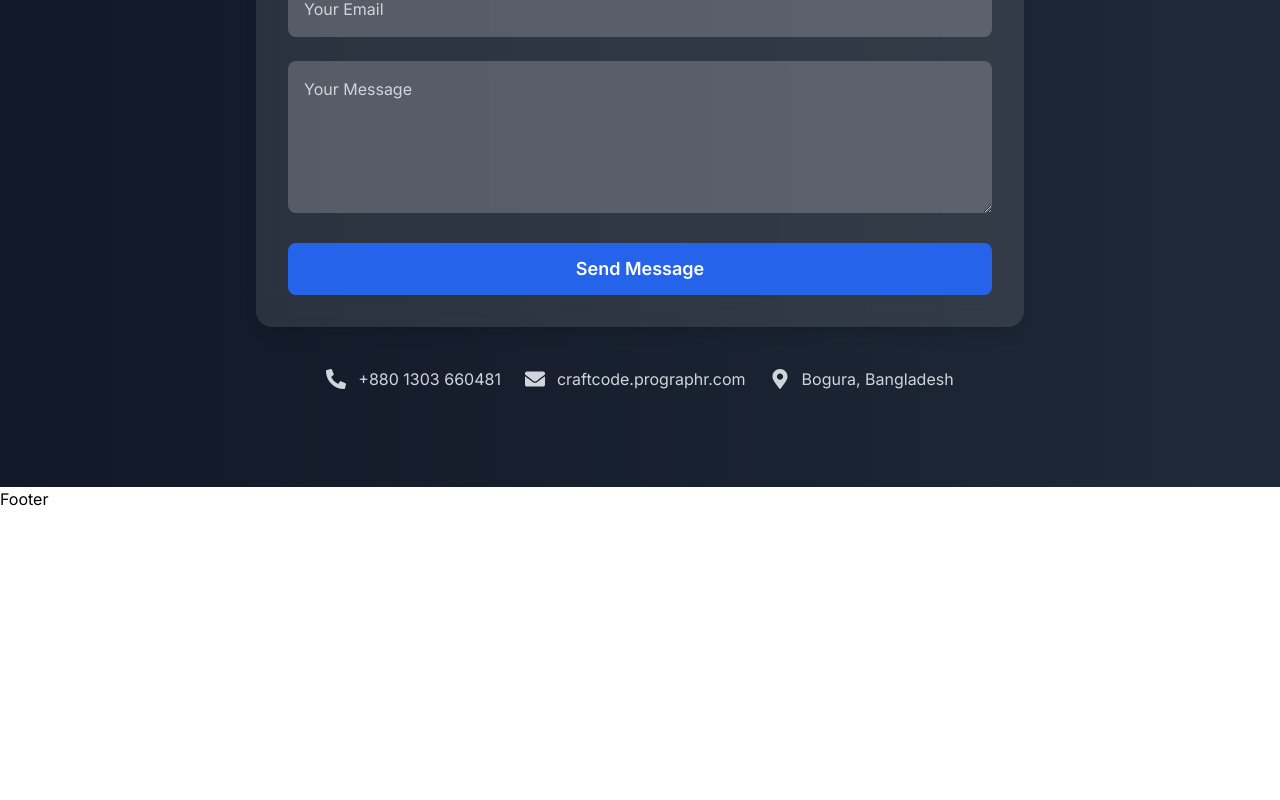
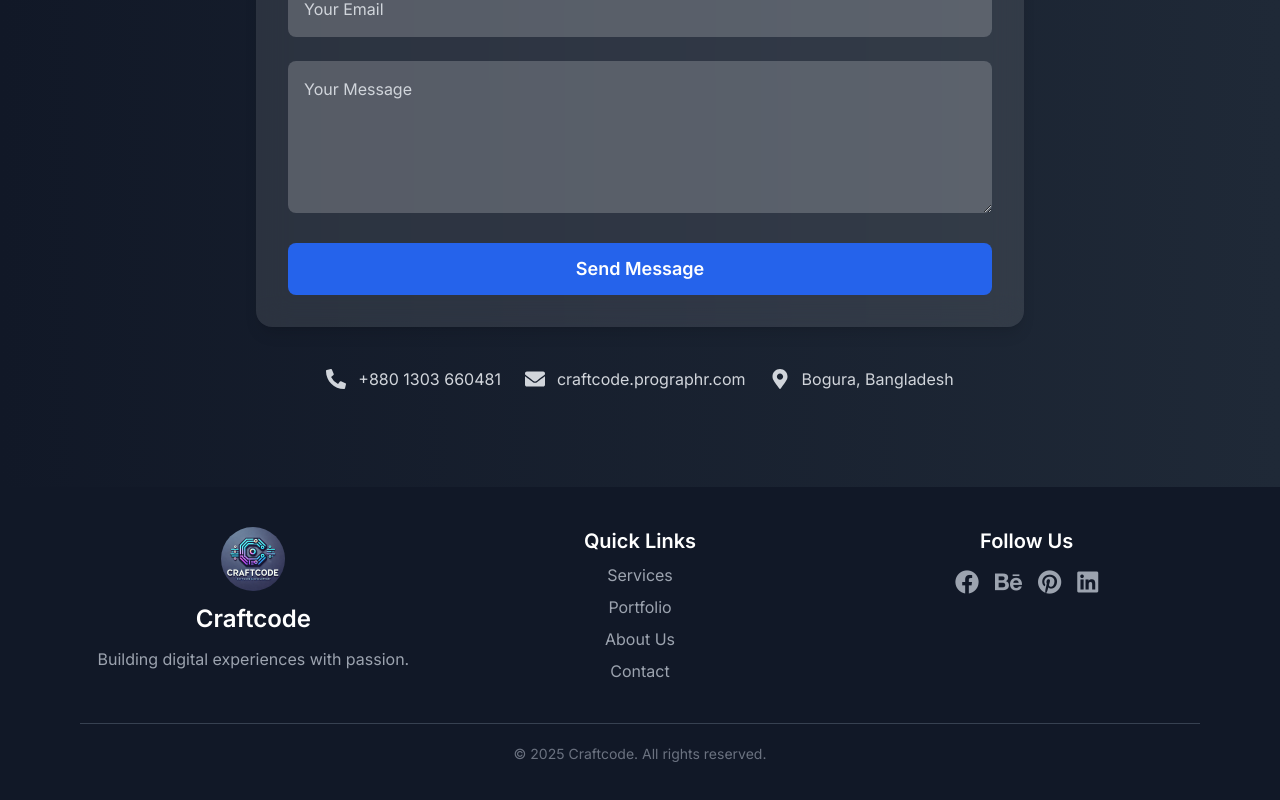
Before and after one commit to Neaz-mq/office, a React (Vite) app: page / in a window 1280 px wide. Shown: the part 5296-6096 px from the top of the page. Before the commit the page ends 5807 px from the top, so only its background shows below. Built offline with nearby package versions, Linux system fonts and the light colour scheme; no server answers.

Commit message:
footer updated

```diff
--- a/index.html
+++ b/index.html
@@ -4,6 +4,8 @@
     <meta charset="UTF-8" />
     <link rel="icon" type="image/svg+xml" href="/icon.jpg" />
     <link href="https://fonts.googleapis.com/css2?family=Inter:wght@400;500;600&display=swap" rel="stylesheet">
+    <link rel="stylesheet" href="https://cdnjs.cloudflare.com/ajax/libs/font-awesome/6.0.0-beta3/css/all.min.css" />
+
     <meta name="viewport" content="width=device-width, initial-scale=1.0" />
     <title>Craftcode</title>
   </head>
--- a/package.json
+++ b/package.json
@@ -10,6 +10,7 @@
     "preview": "vite preview"
   },
   "dependencies": {
+    "font-awesome": "^4.7.0",
     "framer-motion": "^12.4.2",
     "gsap": "^3.12.7",
     "localforage": "^1.10.0",
--- a/src/pages/Shared/Footer/Footer.jsx
+++ b/src/pages/Shared/Footer/Footer.jsx
@@ -1,8 +1,89 @@
+import { useState, useEffect } from "react";
+
 const Footer = () => {
+    const [showScrollButton, setShowScrollButton] = useState(false);
+
+    // Show the scroll-to-top button when the user scrolls down
+    const handleScroll = () => {
+        if (window.scrollY > 300) {
+            setShowScrollButton(true);
+        } else {
+            setShowScrollButton(false);
+        }
+    };
+
+    // Scroll to the top of the page when the button is clicked
+    const scrollToTop = () => {
+        window.scrollTo({
+            top: 0,
+            behavior: "smooth",
+        });
+    };
+
+    useEffect(() => {
+        window.addEventListener("scroll", handleScroll);
+        return () => {
+            window.removeEventListener("scroll", handleScroll);
+        };
+    }, []);
+
     return (
-        <div>
-            <h1>Footer</h1>
-        </div>
+        <footer className="bg-gray-900 text-white py-10 px-5 md:px-20 relative">
+            <div className="max-w-7xl mx-auto grid grid-cols-1 md:grid-cols-3 gap-10 text-center">
+                {/* Branding Section */}
+                <div className="flex flex-col items-center space-y-3">
+                    <img src="/logo.webp" alt="Craftcode Logo" className="h-16 w-16 rounded-full" />
+                    <h2 className="text-2xl font-bold">Craftcode</h2>
+                    <p className="text-gray-400">Building digital experiences with passion.</p>
+                </div>
+
+                {/* Quick Links */}
+                <div className="flex flex-col space-y-2">
+                    <h3 className="text-xl font-semibold">Quick Links</h3>
+                    <a href="#services" className="text-gray-400 hover:text-white">Services</a>
+                    <a href="#portfolio" className="text-gray-400 hover:text-white">Portfolio</a>
+                    <a href="#about" className="text-gray-400 hover:text-white">About Us</a>
+                    <a href="#contact" className="text-gray-400 hover:text-white">Contact</a>
+                </div>
+
+                {/* Social Media */}
+                <div className="flex flex-col items-center">
+                    <h3 className="text-xl font-semibold">Follow Us</h3>
+                    <div className="flex space-x-4 mt-3 justify-center">
+                        <a href="https://www.facebook.com/prographr.page" target="_blank" rel="noopener noreferrer" className="text-gray-400 hover:text-white text-2xl">
+                            <i className="fab fa-facebook"></i>
+                        </a>
+                        <a href="https://www.behance.net/prographr" target="_blank" rel="noopener noreferrer" className="text-gray-400 hover:text-white text-2xl">
+                            <i className="fab fa-behance"></i>
+                        </a>
+
+                        <a href="https://www.pinterest.com/prographr/" target="_blank" rel="noopener noreferrer" className="text-gray-400 hover:text-white text-2xl">
+                            <i className="fab fa-pinterest"></i>
+                        </a>
+                        <a href="https://www.linkedin.com/company/prographr/" target="_blank" rel="noopener noreferrer" className="text-gray-400 hover:text-white text-2xl">
+                            <i className="fab fa-linkedin"></i>
+                        </a>
+                    </div>
+
+                </div>
+            </div>
+
+            {/* Copyright */}
+            <div className="text-center text-gray-500 text-sm mt-10 border-t border-gray-700 pt-5">
+                &copy; {new Date().getFullYear()} Craftcode. All rights reserved.
+            </div>
+
+            {/* Scroll to Top Button */}
+            {showScrollButton && (
+                <button
+                    onClick={scrollToTop}
+                    className="absolute bottom-8 right-4 bg-red-500 hover:bg-red-600 text-white p-4 rounded-full shadow-lg transition-all duration-300"
+                    aria-label="Scroll to top"
+                >
+                    <i className="fas fa-arrow-up text-xl"></i>
+                </button>
+            )}
+        </footer>
     );
 };
 
```
Also changed, not shown: 1 other file (tests, documents, lock files or other folders).
